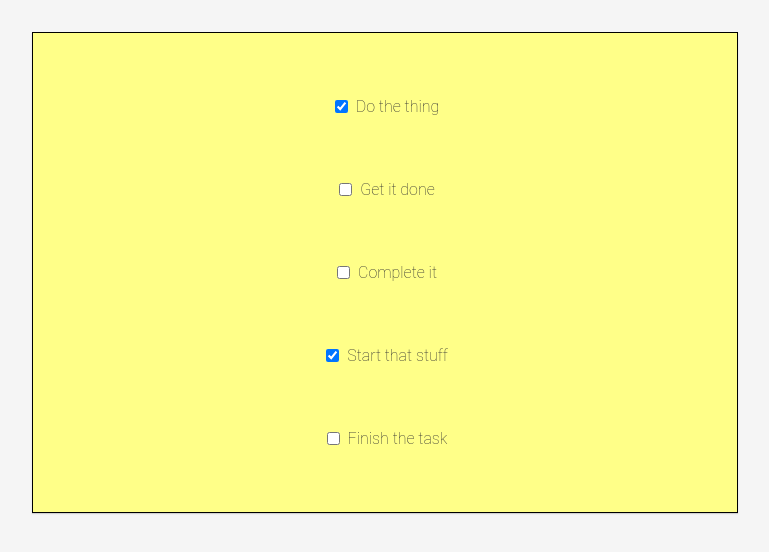
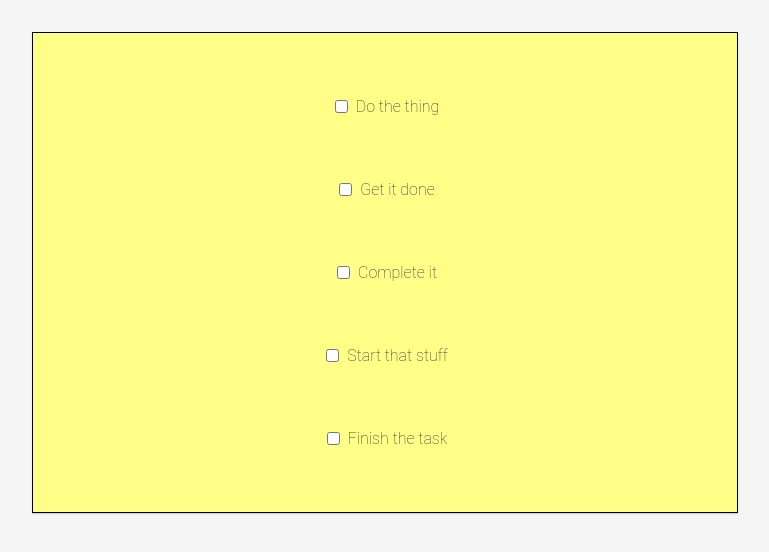
Before and after one commit to ksenia-nesytova/todo-but-its-react, a React (Create React App) app: page / in a window 1280 px wide. Shown: the top 552 px of the page, without its empty margins (255-1024 px from the left). Built offline with nearby package versions, Linux system fonts and the light colour scheme.

Commit message:
todoItem now uses state hook to see whether the item is checked

```diff
--- a/src/TodoItem.js
+++ b/src/TodoItem.js
@@ -1,10 +1,11 @@
-import React from "react"
-
+import React, { useState } from "react";
 
 function TodoItem(props) {
+  const [checked, setChecked] = useState(false);
+
   return(
     <div className="todoItem">
-      <input type="checkbox" checked={props.item.completed}/>
+      <input type="checkbox" checked={checked} onChange={() => setChecked(!checked)}/>
       <p>{props.item.text}</p>
     </div>
   )
```
